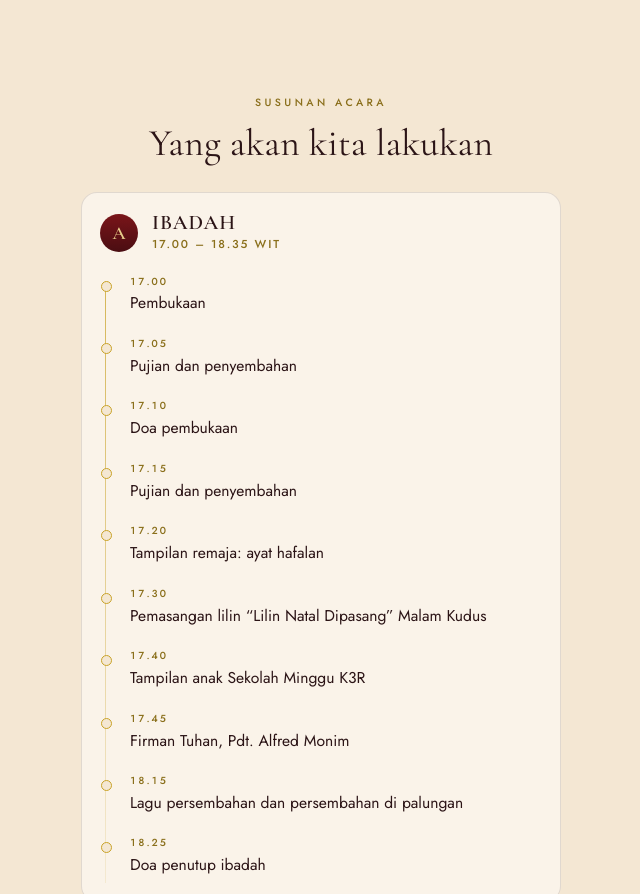
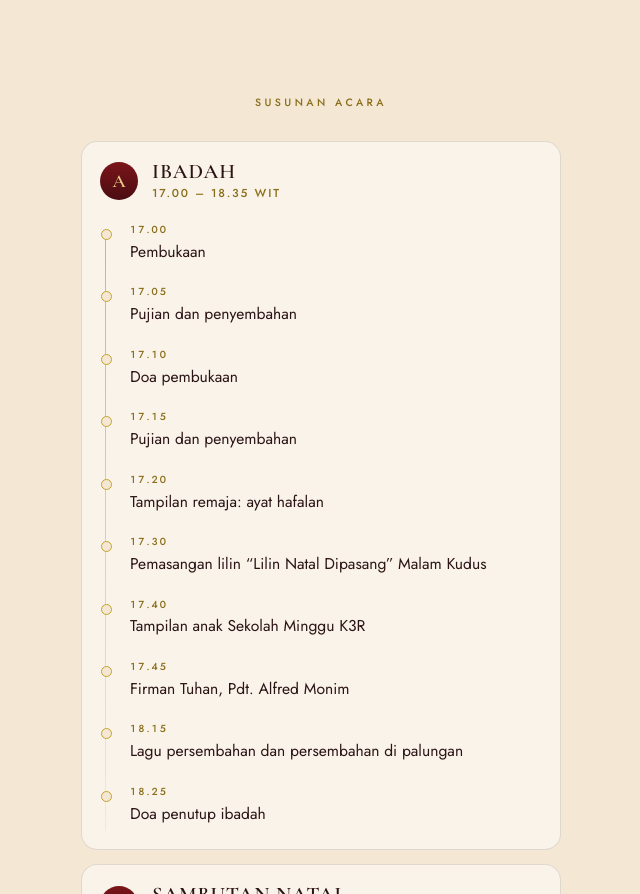
Before and after one commit to echangxgis/Undangan-Natal-K3R, a plain HTML site: page index.html in a window 1280 px wide. Shown: the part 3020-3914 px from the top of the page, without its empty margins (319-959 px from the left). Drawn offline with nearby package versions, Linux system fonts and the light colour scheme.

Commit message:
Hapus subjudul Yang akan kita lakukan

```diff
--- a/index.html
+++ b/index.html
@@ -149,7 +149,6 @@
     <div class="wrap">
       <div class="center">
         <p class="kicker" data-reveal>Susunan Acara</p>
-        <h2 data-reveal>Yang akan kita lakukan</h2>
       </div>
 
       <div class="agenda" data-reveal>
```
